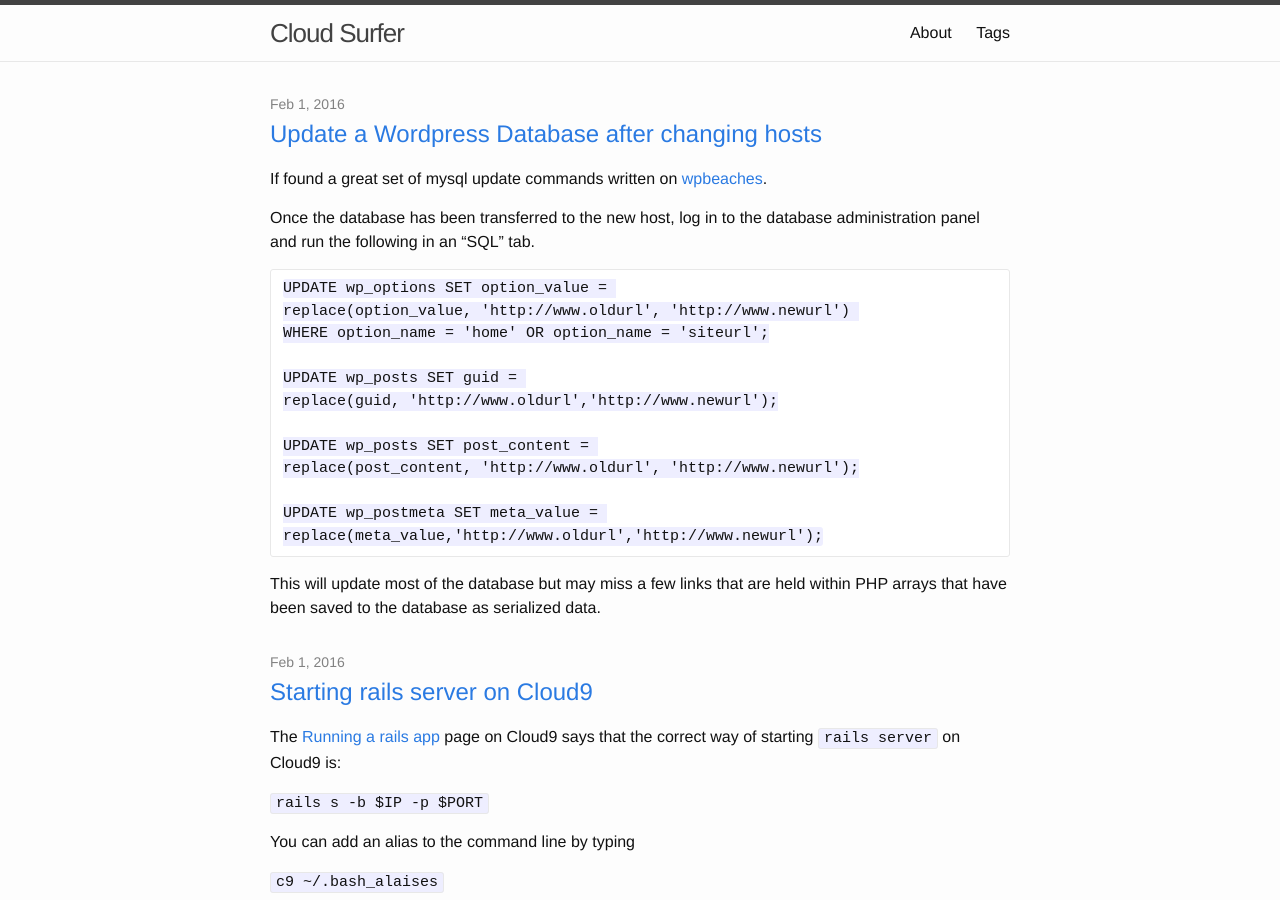
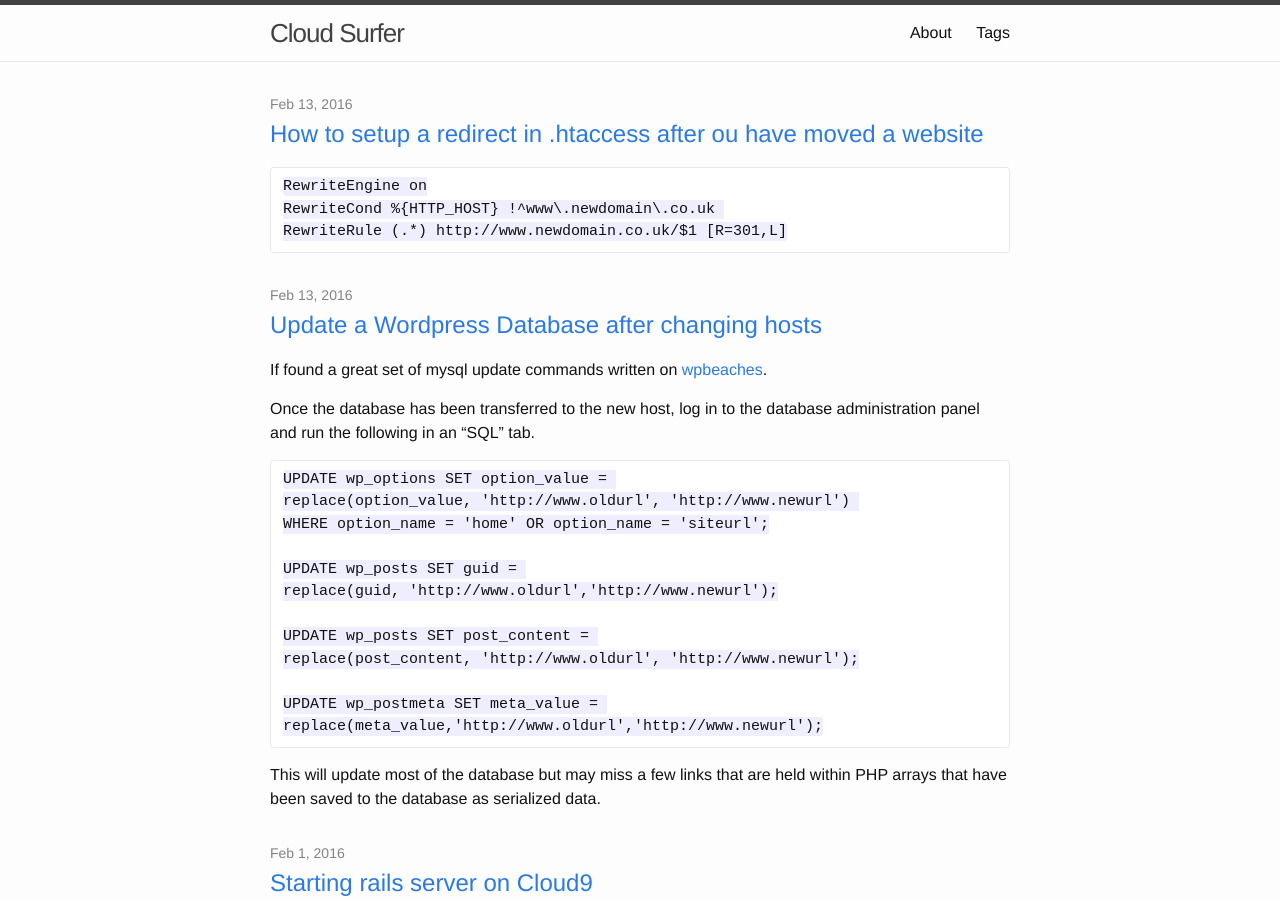
Before and after one commit to sachwarah/sachwarah.github.io, a Jekyll site: the page built from index.html, in a window 1280 px wide and 900 px high. Built offline with Jekyll 4.4.1, drawn with Linux system fonts in a browser that asks for light colours.

Commit message:
htaccess post

````diff
--- /dev/null
+++ b/_posts/2016-02-13-set-up-301-redirect-in-htaccess.markdown
@@ -0,0 +1,13 @@
+---
+layout: post
+title:  "How to setup a redirect in .htaccess after ou have moved a website"
+date:   2016-02-13 12:00:00
+tags: wordpress how-to
+---
+
+
+```
+RewriteEngine on
+RewriteCond %{HTTP_HOST} !^www\.newdomain\.co.uk
+RewriteRule (.*) http://www.newdomain.co.uk/$1 [R=301,L]
+```
````
Also changed, not shown: _posts/2016-02-12-update-wordpress-database-after-moving-to-new-host.md (+1 -1 lines).
